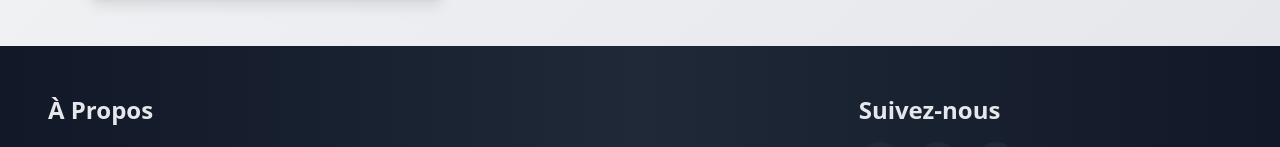
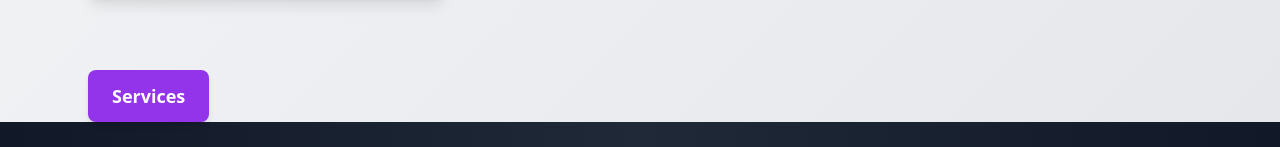
Before and after one commit to Frankam487/Omiie_Tech, a React (Vite) app: page / in a window 1280 px wide. Shown: the part 1266-1413 px from the top of the page. Built offline with nearby package versions, Linux system fonts and the light colour scheme.

Commit message:
services link

```diff
--- a/src/pages/Home.jsx
+++ b/src/pages/Home.jsx
@@ -49,7 +49,13 @@ function Home() {
             </p>
           </motion.section>
           <Gallery />
-
+          <NavLink
+              to='/services'
+              whileHover={{ scale: 1 }}
+              className="mt-6 inline-block bg-purple-600 text-white px-6 py-3 rounded-lg text-lg font-semibold shadow-md"
+            >
+              Services
+            </NavLink>
         </main>
       </div>
     </div>
```
